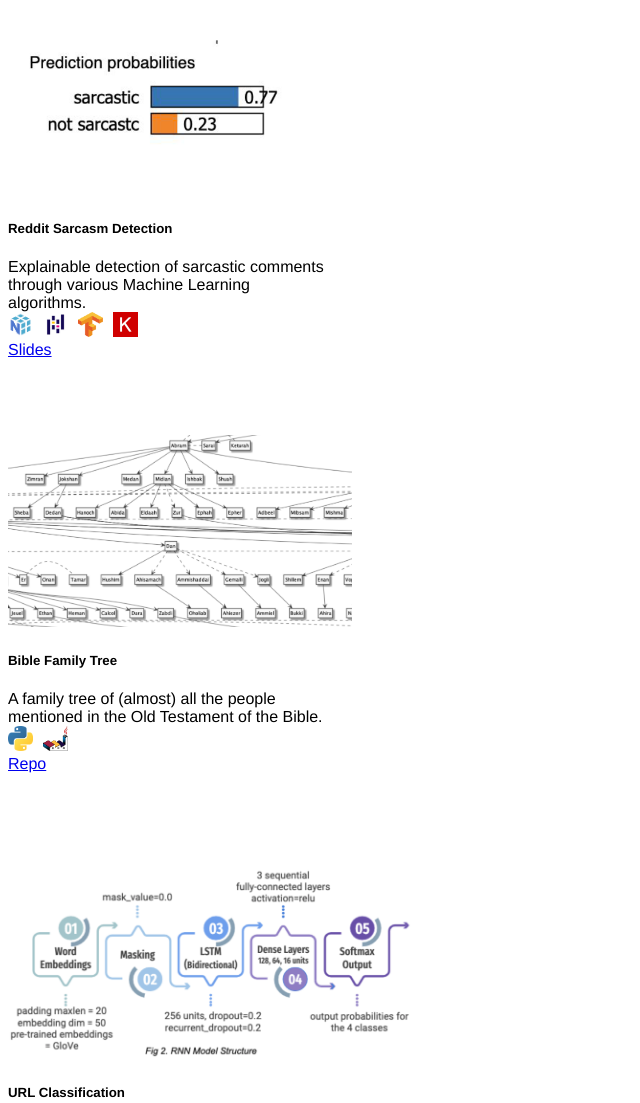
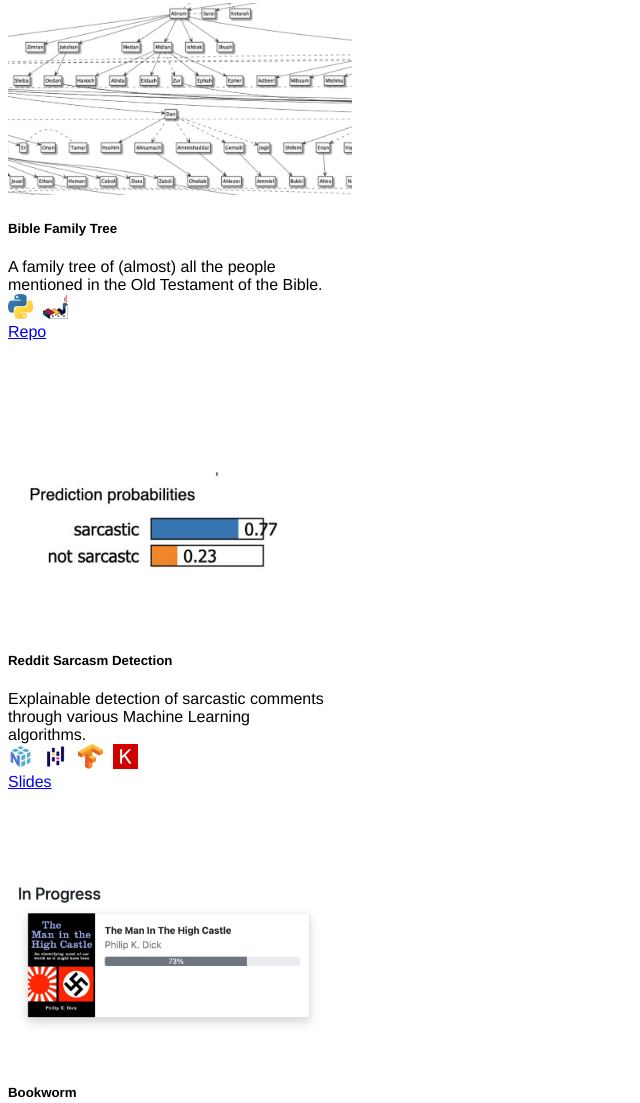
Before and after one commit to josuaaah/Personal-Website, a Gatsby site: page /projects in a window 1280 px wide. Shown: the part 1021-2124 px from the top of the page, without its empty margins (0-640 px from the left). Built offline with nearby package versions, Linux system fonts and the light colour scheme; Gatsby itself is replaced by a stand-in of ours.

Commit message:
Add bookworm demo

```diff
--- a/src/data/projectData.js
+++ b/src/data/projectData.js
@@ -1,6 +1,7 @@
-import { kerasIcon, numpyIcon, pandasIcon, pumlIcon, pygameIcon, pythonIcon, rubyOnRailsIcon, tensorFlowIcon, tkinterIcon } from './techData'
+import { angularJsIcon, djangoIcon, kerasIcon, numpyIcon, pandasIcon, pumlIcon, pygameIcon, pythonIcon, rubyOnRailsIcon, tensorFlowIcon, tkinterIcon } from './techData'
 
 import BibleFamilyTreeImage from '../images/bible_family_tree.png'
+import BookwormImage from '../images/bookworm.png'
 import SarcasmDetectImage from '../images/sarcasm_detect.png'
 import SudokuSolverImage from '../images/sudoku_solver.png'
 import TheTowerImage from '../images/the_tower.png'
@@ -96,4 +97,18 @@ const sarcasmDetection = {
   techs: [numpyIcon, pandasIcon, tensorFlowIcon, kerasIcon],
 }
 
-export let projects = [theTower, sudokuSolver, sarcasmDetection, bibleFamilyTree, urlClassification];
+const bookworm = {
+  image: BookwormImage,
+  title: "Bookworm",
+  description:
+  `A simple web application with authentication features to keep track of the books you are reading.`,
+  buttons: [
+    {
+      name: "Demo",
+      url: "https://www.youtube.com/watch?v=26zKux_xm1k",
+    },
+  ],
+  techs: [angularJsIcon, djangoIcon],
+}
+
+export let projects = [theTower, sudokuSolver, bibleFamilyTree, sarcasmDetection, bookworm, urlClassification];
```
Also changed, not shown: src/images/bookworm.png (added).
